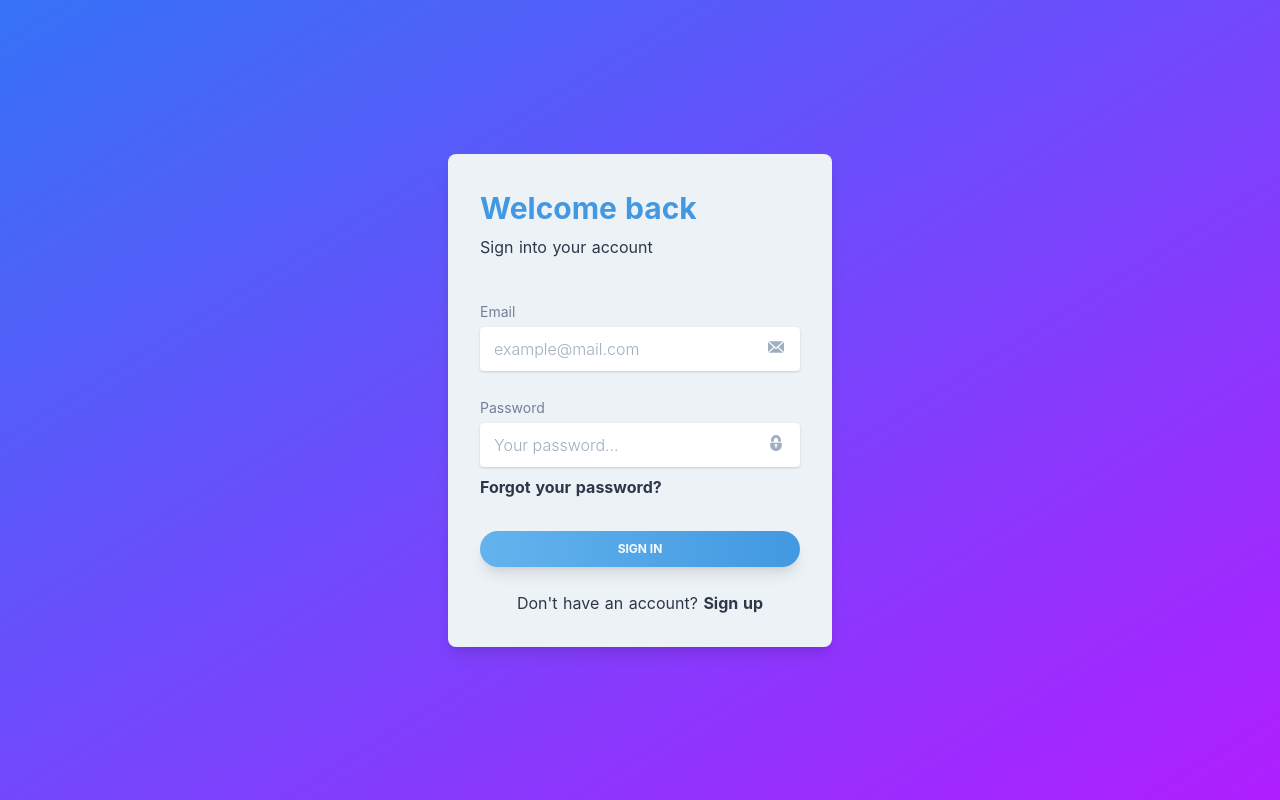
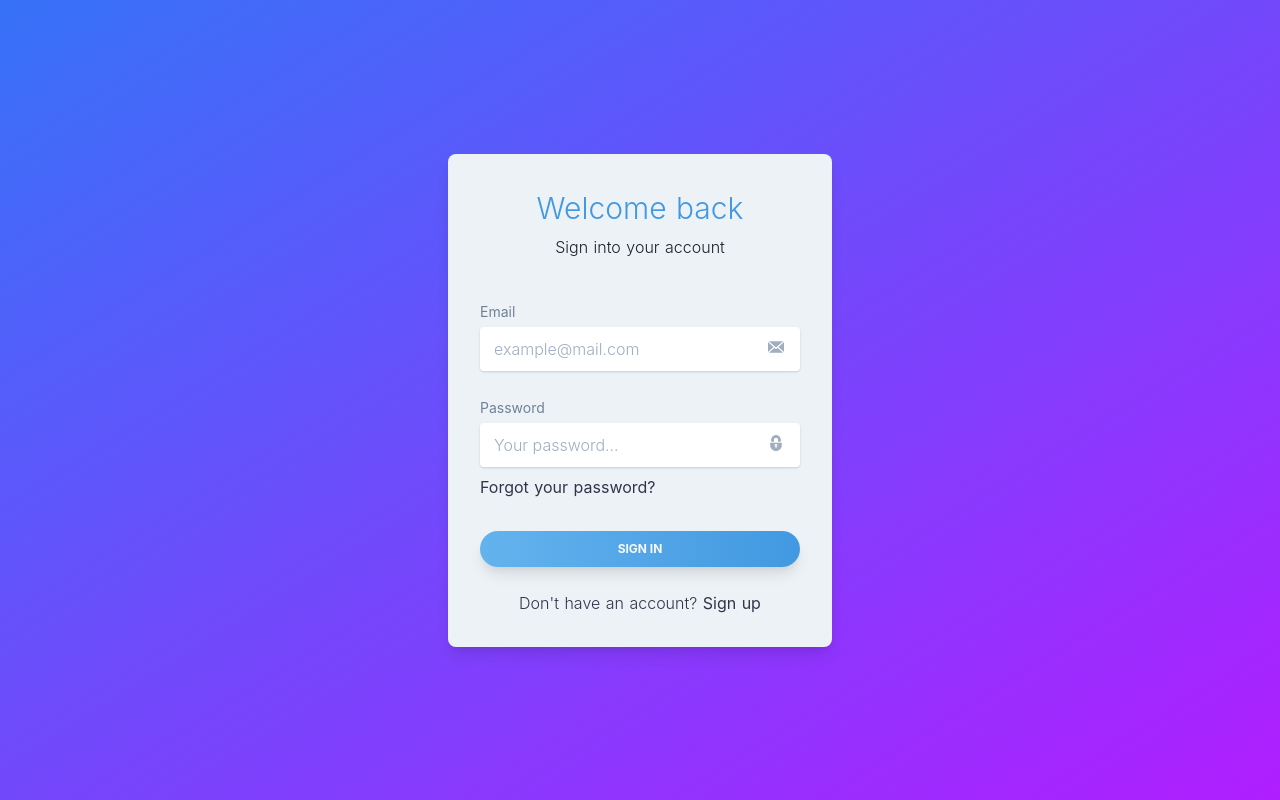
Before and after one commit to nevadskiy/laravel-nuxt-simple-auth, a Nuxt app in the folder client/: page /auth/signin in a window 1280 px wide. Built offline with nearby package versions, Linux system fonts and the light colour scheme.

Commit message:
Feature auth pages templates

```diff
--- a/client/pages/auth/signin.vue
+++ b/client/pages/auth/signin.vue
@@ -1,11 +1,11 @@
 <template>
   <div class="flex justify-center items-center">
     <div class="max-w-sm w-full p-8 bg-gray-200 shadow-lg rounded-lg">
-      <h2 class="font-bold text-3xl text-blue-500">
+      <h2 class="font-light text-center text-3xl text-blue-500">
         Welcome back
       </h2>
 
-      <p class="mt-1">
+      <p class="mt-1 text-center font-light text-gray-900">
         Sign into your account
       </p>
 
@@ -39,7 +39,7 @@
           </svg>
         </AppInput>
 
-        <nuxt-link :to="{ name: 'auth-reset-password' }" class="inline-block mt-2 font-bold">
+        <nuxt-link :to="{ name: 'auth-reset-password' }" class="inline-block mt-2">
           Forgot your password?
         </nuxt-link>
 
@@ -48,9 +48,9 @@
         </AppButton>
       </form>
 
-      <p class="mt-6 text-center">
+      <p class="mt-6 text-center font-light">
         Don't have an account?
-        <nuxt-link :to="{ name: 'auth-signup' }" class="font-bold">
+        <nuxt-link :to="{ name: 'auth-signup' }" class="font-normal">
           Sign up
         </nuxt-link>
       </p>
@@ -65,6 +65,11 @@ import AppButton from '~/components/AppButton.vue'
 export default {
   layout: 'auth',
 
+  transition: {
+    name: 'slide-left',
+    mode: 'out-in'
+  },
+
   components: {
     AppInput,
     AppButton
--- a/client/pages/auth/signup.vue
+++ b/client/pages/auth/signup.vue
@@ -1,11 +1,11 @@
 <template>
   <div class="flex justify-center items-center">
     <div class="max-w-sm w-full p-8 bg-gray-200 shadow-lg rounded-lg">
-      <h2 class="font-bold text-3xl text-blue-500">
+      <h2 class="font-light text-center text-3xl text-blue-500">
         Getting Started
       </h2>
 
-      <p class="mt-1">
+      <p class="mt-1 text-center font-light text-gray-900">
         Create an account
       </p>
 
@@ -44,9 +44,9 @@
         </AppButton>
       </form>
 
-      <p class="mt-6 text-center">
+      <p class="mt-6 text-center font-light">
         Already have an account?
-        <nuxt-link :to="{ name: 'auth-signin' }" class="font-bold">
+        <nuxt-link :to="{ name: 'auth-signin' }" class="font-normal">
           Sign in
         </nuxt-link>
       </p>
@@ -61,6 +61,11 @@ import AppButton from '~/components/AppButton.vue'
 export default {
   layout: 'auth',
 
+  transition: {
+    name: 'slide-right',
+    mode: 'out-in'
+  },
+
   components: {
     AppInput,
     AppButton
```
